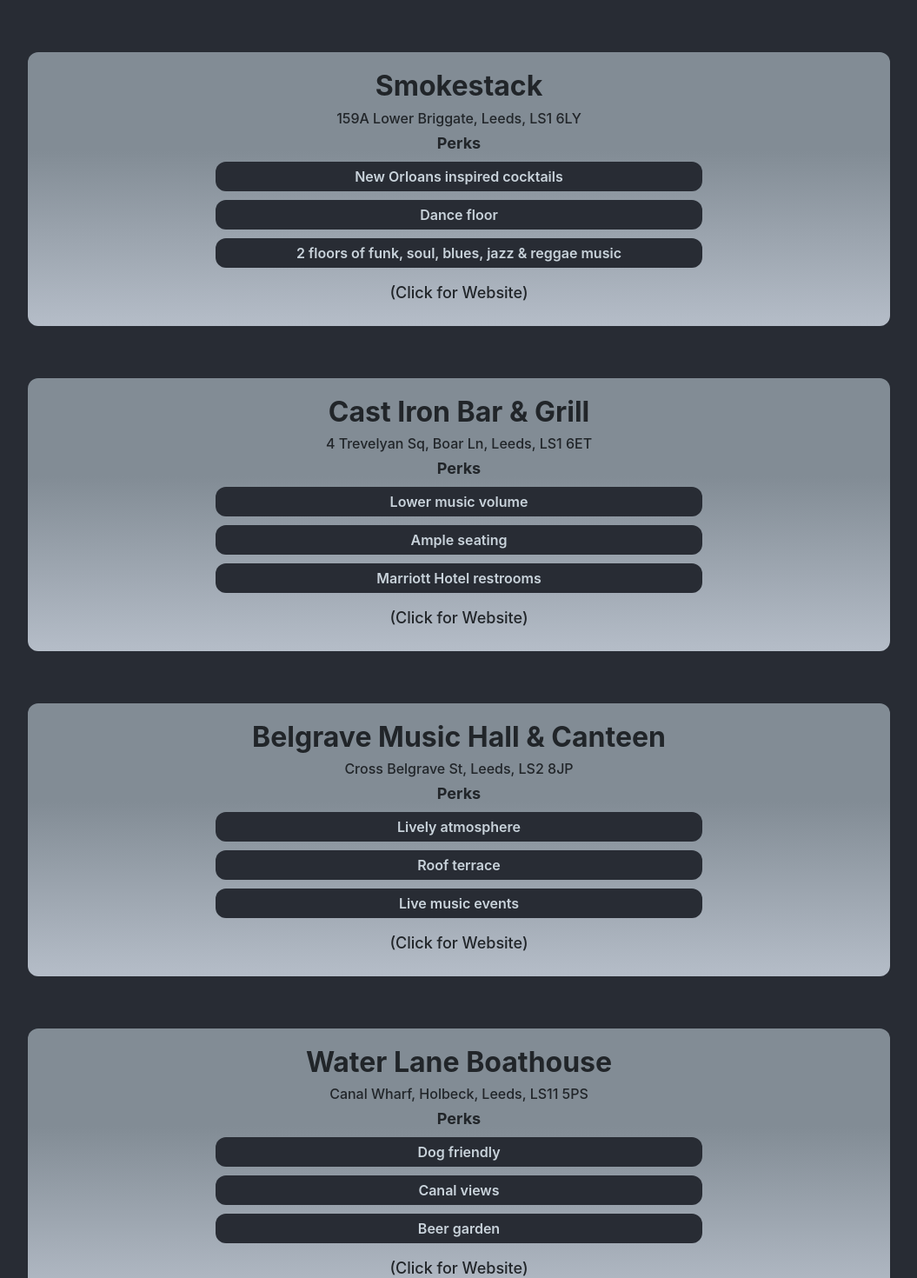
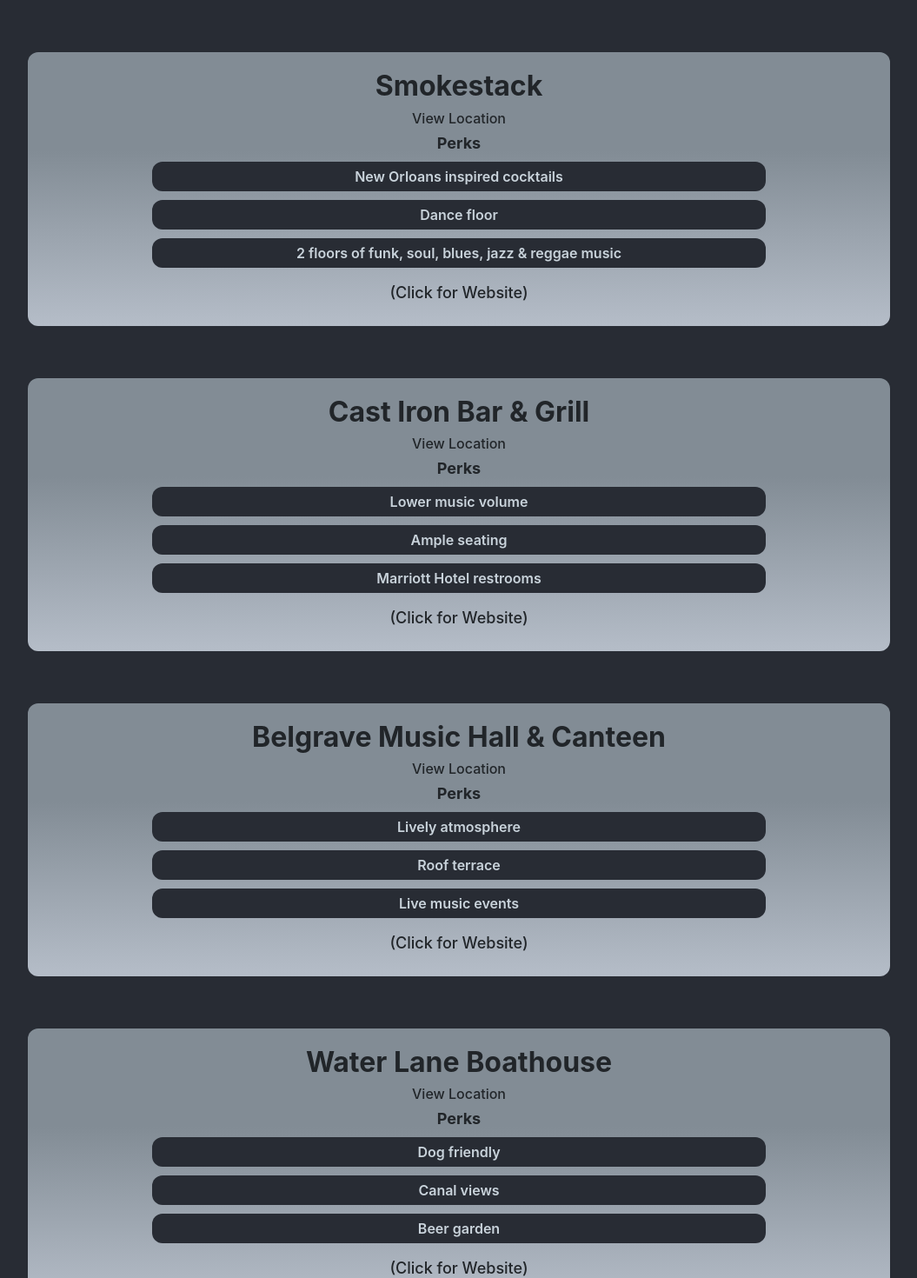
Before and after one commit to Boerie202/little-big-leeds, a React (Create React App) app: page /drinks_venues_bar in a window 1280 px wide. Shown: the part 320-1790 px from the top of the page at 87% size, without its empty margins (112-1167 px from the left). Built offline with nearby package versions, Linux system fonts and the light colour scheme.

Commit message:
Added maps to page

```diff
--- a/src/pages/AllPages.css
+++ b/src/pages/AllPages.css
@@ -249,9 +249,9 @@
     font-weight: 700;
 }
 
-/*Address*/
-.venue-page h6 {
-    font-weight: 300px;
+/*Google Map*/
+.venue-page iframe {
+    border-radius: 12px;
 }
 
 /* Perks Section */
@@ -265,7 +265,7 @@
 
 /*Perks Section text*/
 .perks-section-all {
-    width: 60%;
+    width: 75%;
     align-items: center;
     justify-content: center;
     text-align: center;
--- a/src/pages/drinks_venues_bar.js
+++ b/src/pages/drinks_venues_bar.js
@@ -22,7 +22,7 @@
                         <div key = {bar.id} className="venue">
 
                                 <h2> {bar.name} </h2>
-                                <h6> {bar.address} </h6>
+                                <h6 onClick={() => window.open(bar.address)}> View Location </h6>
 
                             <div className='perks-section-all'>
                                  <h3>Perks</h3>
--- a/src/pages/drinks_venues_classy.js
+++ b/src/pages/drinks_venues_classy.js
@@ -22,7 +22,7 @@
                         <div key = {classy.id} className="venue">
 
                                 <h2> {classy.name} </h2>
-                                <h6> {classy.address} </h6>
+                                <h6 onClick={() => window.open(classy.address)}> View Location </h6>
 
                             <div className='perks-section-all'>
                                  <h3>Perks</h3>
--- a/src/pages/drinks_venues_cosy.js
+++ b/src/pages/drinks_venues_cosy.js
@@ -22,7 +22,9 @@
                         <div key = {cosy.id} className="venue">
 
                                 <h2> {cosy.name} </h2>
-                                <h6> {cosy.address} </h6>
+                                {/* <h6 onClick={() => window.open(cosy.address)}> View Location </h6> */}
+                                <iframe src={cosy.address} title="map"></iframe>
+
 
                             <div className='perks-section-all'>
                                  <h3>Perks</h3>
--- a/src/pages/venue_data_bar.json
+++ b/src/pages/venue_data_bar.json
@@ -3,7 +3,7 @@
         {
             "id": 1,
             "name": "Smokestack",
-            "address": "159A Lower Briggate, Leeds, LS1 6LY",
+            "address": "https://goo.gl/maps/kQRyVADkPyFFKiPt9",
             "website": "https://smokestackleeds.co.uk/",
             "perks": [
                 "New Orloans inspired cocktails",
@@ -15,7 +15,7 @@
         {
             "id": 2,
             "name": "Cast Iron Bar & Grill",
-            "address": "4 Trevelyan Sq, Boar Ln, Leeds, LS1 6ET",
+            "address": "https://goo.gl/maps/p41sd2qQM962PEz8A",
             "website": "https://www.tableresmarriott.com/cast-iron-bar-grill-restaurant-leeds",
             "perks": [
                 "Lower music volume",
@@ -27,7 +27,7 @@
         {
             "id": 3,
             "name": "Belgrave Music Hall & Canteen",
-            "address": "Cross Belgrave St, Leeds, LS2 8JP",
+            "address": "https://goo.gl/maps/ka4h2W5RM5XtbZkDA",
             "website": "https://www.belgravemusichall.com/",
             "perks": [
                 "Lively atmosphere",
@@ -39,7 +39,7 @@
         {
             "id": 4,
             "name": "Water Lane Boathouse",
-            "address": "Canal Wharf, Holbeck, Leeds, LS11 5PS",
+            "address": "https://goo.gl/maps/7Fw8tbM37x11gmpp6",
             "website": "https://waterlaneboathouse.com/",
             "perks": [
                 "Dog friendly",
@@ -51,7 +51,7 @@
         {
             "id": 5,
             "name": "Roland's",
-            "address": "39 Call Ln, Leeds, LS1 7BT",
+            "address": "https://goo.gl/maps/v5LW6aS2A13ngKcE9",
             "website": "https://www.rolandsleeds.co.uk/",
             "perks": [
                 "UK top 50 cocktail bar 2022",
--- a/src/pages/venue_data_classy.json
+++ b/src/pages/venue_data_classy.json
@@ -3,7 +3,7 @@
         {
             "id": 1,
             "name": "The Alchemist",
-            "address": "Yorkshire House, Greek St, Leeds, LS1 5SH",
+            "address": "https://goo.gl/maps/iipw6FxQR61knVqAA",
             "website": "https://thealchemist.uk.com/venues/leeds-greek-street/",
             "perks": [
                 "Interesting drinks",
@@ -15,7 +15,7 @@
         {
             "id": 2,
             "name": "Angelica",
-            "address": "Level 6, Trinity, 70 Boar Ln, Leeds, LS1 6HW",
+            "address": "https://goo.gl/maps/JhB9tAutXsDH6Z6x6",
             "website": "https://www.angelica-leeds.com/",
             "perks": [
                 "Great views",
@@ -27,7 +27,7 @@
         {
             "id": 3,
             "name": "Blind Tyger",
-            "address": "5 Cross Belgrave St, Leeds, LS2 8JP",
+            "address": "https://goo.gl/maps/c3bLoBiAcxCVwN5D7",
             "website": "https://blindtyger.co.uk/blind-tyger-leeds/",
             "perks": [
                 "Excellent table service",
@@ -39,7 +39,7 @@
         {
             "id": 4,
             "name": "Below Stairs",
-            "address": "12 S Parade, Leeds, LS1 5QS",
+            "address": "https://goo.gl/maps/4VpFvrVzdhAG1xuVA",
             "website": "https://www.belowstairsbar.com/",
             "perks": [
                 "Friendly Staff",
@@ -51,7 +51,7 @@
         {
             "id": 5,
             "name": "The Lost and Found",
-            "address": "12 Greek Street, Leeds, LS1 5PT",
+            "address": "https://goo.gl/maps/tfZUrao6maNqgpmB9",
             "website": "https://the-lostandfound.co.uk/restaurant/leeds-greek-street",
             "perks": [
                 "Trim interior",
--- a/src/pages/venue_data_cosy.json
+++ b/src/pages/venue_data_cosy.json
@@ -4,7 +4,7 @@
             {
                 "id": 1,
                 "name": "Blind Tyger",
-                "address": "5 Cross Belgrave St, Leeds LS2 8JP",
+                "address": "https://www.google.com/maps/embed?pb=!1m18!1m12!1m3!1d2356.3566213423687!2d-1.5431834841939014!3d53.800937680076814!2m3!1f0!2f0!3f0!3m2!1i1024!2i768!4f13.1!3m3!1m2!1s0x48795c1afaa45c7f%3A0x8c67196a672a9503!2sBlind%20Tyger!5e0!3m2!1sen!2suk!4v1678292405542!5m2!1sen!2suk",
                 "website": "https://blindtyger.co.uk/blind-tyger-leeds/",
                 "perks": [
                     "Complimentary drink on arrival",
@@ -16,7 +16,7 @@
             {
                 "id": 2,
                 "name": "Whitelocks",
-                "address": "Turk's Head Yard, Leeds LS1 6HB",
+                "address": "https://www.google.com/maps/embed?pb=!1m18!1m12!1m3!1d2356.5639083918627!2d-1.5429122999999998!3d53.7972488!2m3!1f0!2f0!3f0!3m2!1i1024!2i768!4f13.1!3m3!1m2!1s0x48795c195e77ef53%3A0xec15c54bda31a4ee!2 Whitelock's%20Ale%20House!5e0!3m2!1 sen!2 suk!4v1678293234510!5m2!1sen!2suk",
                 "website": "https://whitelocksleeds.com/",
                 "perks": [
                     "Historic atmosphere",
@@ -28,7 +28,7 @@
             {
                 "id": 3,
                 "name": "Crowd of Favours",
-                "address": "4-12 Harper St, Leeds LS2 7EA",
+                "address": "https://www.google.com/maps/embed?pb=!1m18!1m12!1m3!1d2356.6172570018!2d-1.539946384194081!3d53.79629938007573!2m3!1f0!2f0!3f0!3m2!1i1024!2i768!4f13.1!3m3!1m2!1s0x48795c175e1ccc3f%3A0x16714ee8490adb2b!2sCrowd%20of%20Favours!5e0!3m2!1sen!2suk!4v1678283417915!5m2!1sen!2suk",
                 "website": "https://crowdoffavours.co.uk/",
                 "perks": [
                     "Exposed brick interior",
@@ -40,7 +40,7 @@
             {
                 "id": 4,
                 "name": "The Maven",
-                "address": "1 Call Ln, Leeds LS1 7DH",
+                "address": "https://www.google.com/maps/embed?pb=!1m18!1m12!1m3!1d2356.6110872914223!2d-1.5420079841940497!3d53.79640918007582!2m3!1f0!2f0!3f0!3m2!1i1024!2i768!4f13.1!3m3!1m2!1s0x48795c19eb2690b1%3A0xbdc4455c4aa9aed1!2sThe%20Maven!5e0!3m2!1sen!2suk!4v1678293697322!5m2!1sen!2suk",
                 "website": "https://www.themavenbar.com/",
                 "perks": [
                     "Low lighting",
@@ -52,7 +52,7 @@
             {
                 "id": 5,
                 "name": "Outlaws Yacht Club",
-                "address": "38 New York St, Leeds LS2 7DY",
+                "address": "https://www.google.com/maps/embed?pb=!1m18!1m12!1m3!1d2356.6125651007915!2d-1.5395350841940145!3d53.79638288007592!2m3!1f0!2f0!3f0!3m2!1i1024!2i768!4f13.1!3m3!1m2!1s0x48795c175f0049cf%3A0xf2c0e3f2cf9ede33!2sOutlaws%20Yacht%20Club!5e0!3m2!1sen!2suk!4v1678293769406!5m2!1sen!2suk",
                 "website": "https://outlawsyachtclub.com/",
                 "perks": [
                     "Comfy seating",
```
Also changed, not shown: 7 other files (tests, documents, lock files or other folders).
